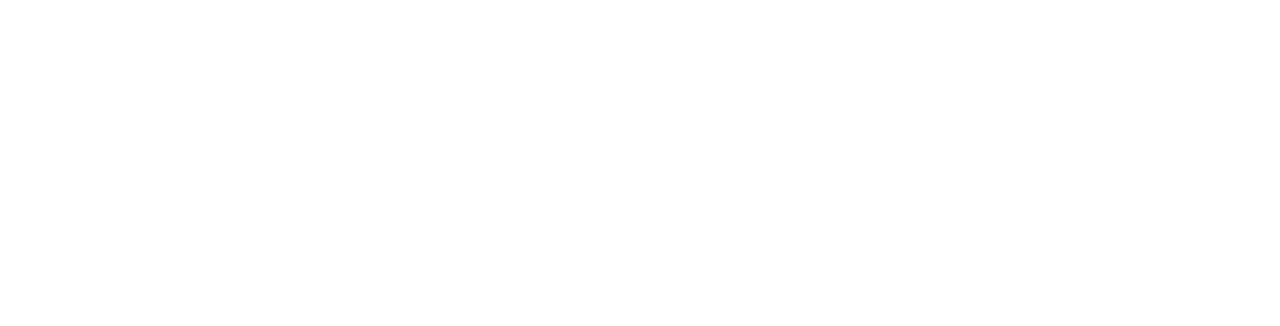
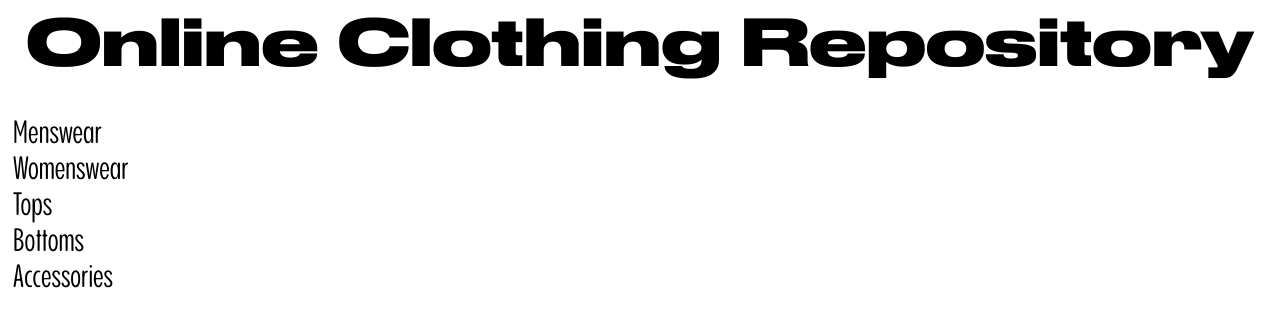
Before and after one commit to arturovilla/CSCE_310_OCR_client, a React (Create React App) app: page /tops in a window 1280 px wide. Before the commit this address had no page. Shown: the top 326 px of the page. Built offline with nearby package versions, Linux system fonts and the light colour scheme.

Commit message:
added home page with new routing for each clothing catagory, also added product card component such that only they need to be re rendered each time a new catagory is picked

```diff
--- a/src/App.js
+++ b/src/App.js
@@ -5,6 +5,8 @@ import Home from "./pages/Home";
 import Signup from "./pages/Signup";
 import Adminsignin from "./pages/Adminsignin";
 import { BrowserRouter, Routes, Route } from "react-router-dom";
+import Navbar from "./components/Navbar";
+import Productcards from "./components/Productcards";
 //
 function App() {
 	return (
@@ -14,7 +16,56 @@ function App() {
 					<Route path="/" element={<Login />} />
 					<Route path="/signup" element={<Signup />} />
 					<Route path="/admin-sign-in" element={<Adminsignin />} />
-					<Route path="/home" element={<Home />} />
+					<Route
+						path="/home"
+						element={
+							<>
+								<Home />
+								<Navbar />
+								<Productcards />
+							</>
+						}
+					/>
+					<Route
+						path="/menswear"
+						element={
+							<>
+								<Home /> <Navbar />
+							</>
+						}
+					/>
+					<Route
+						path="/womenswear"
+						element={
+							<>
+								<Home /> <Navbar />
+							</>
+						}
+					/>
+					<Route
+						path="/tops"
+						element={
+							<>
+								<Home /> <Navbar />
+							</>
+						}
+					/>
+					<Route
+						path="/bottoms"
+						element={
+							<>
+								<Home /> <Navbar />
+							</>
+						}
+					/>
+					<Route
+						path="/accessories"
+						element={
+							<>
+								<Home /> <Navbar />
+							</>
+						}
+					/>
 				</Routes>
 			</BrowserRouter>
 		</div>
--- /dev/null
+++ b/src/components/Navbar.js
@@ -0,0 +1,32 @@
+import React from "react";
+import { Link } from "react-router-dom";
+import "../css/Navbar.css";
+
+//
+function Navbar() {
+	return (
+		<div className="Navbar__list">
+			<div className="Navbar__Nav">
+				<ul style={{ listStyleType: "none", padding: 0 }}>
+					<li>
+						<Link to="/menswear">Menswear</Link>
+					</li>
+					<li>
+						<Link to="/womenswear">Womenswear</Link>
+					</li>
+					<li>
+						<Link to="/tops">Tops</Link>
+					</li>
+					<li>
+						<Link to="/bottoms">Bottoms</Link>
+					</li>
+					<li>
+						<Link to="/accessories">Accessories</Link>
+					</li>
+				</ul>
+			</div>
+		</div>
+	);
+}
+
+export default Navbar;
--- /dev/null
+++ b/src/components/Productcards.js
@@ -0,0 +1,31 @@
+import React from "react";
+import "../css/Productcard.css";
+import { Link } from "react-router-dom";
+
+function Productcards() {
+	return (
+		<div className="Productcard__card">
+			<Link to="/productpage">
+				<div className="Productcard__imgContainer">
+					<img
+						src="https://www.acnestudios.com/on/demandware.static/-/Sites-acne-product-catalog/default/dw622a6b52/images/A2/A20445-/1500x/A20445-AMV_A.jpg"
+						alt=" the header"
+					/>
+				</div>
+			</Link>
+
+			<div className="Productcard__text">
+				<h2>TITLE GOES HERE</h2>
+				<div className="Productcard__brand">
+					<h3>Product name/ designer</h3>
+				</div>
+
+				<div className="Productcard__price">
+					<h3>Price goes here</h3>
+				</div>
+			</div>
+		</div>
+	);
+}
+
+export default Productcards;
--- /dev/null
+++ b/src/css/Home.css
@@ -0,0 +1,29 @@
+.Home__Header {
+	font-family: druk;
+	font-size: 4rem;
+}
+
+.Home__Emailfield {
+	margin-top: 8vh;
+}
+
+.Home__Passwordfield {
+	margin-top: 2vh;
+}
+.Home__LoginButton {
+	margin-top: 2vh;
+}
+
+.Home__LoginButton .MuiButton-root {
+	background-color: #bf32fd !important;
+}
+
+.Home__SignUp {
+	margin-top: 2vh;
+}
+.Home__SignUp .MuiButton-root {
+	color: #bf32fd;
+}
+.Home__Admin .MuiButton-root {
+	color: #bf32fd;
+}
--- /dev/null
+++ b/src/css/Navbar.css
@@ -0,0 +1,18 @@
+.Navbar__list {
+	font-family: Penn;
+	font-size: 2rem;
+	text-align: left;
+	/* background-color: aqua; */
+	width: fit-content;
+	margin-left: 1vw;
+}
+
+li a {
+	text-decoration: none !important;
+	color: black;
+}
+
+.Navbar__Nav {
+	width: fit-content;
+	/* background-color: blue; */
+}
--- /dev/null
+++ b/src/css/Productcard.css
@@ -0,0 +1,47 @@
+.Productcard__card {
+	margin-top: 0.5rem;
+	margin-right: 2rem;
+	/* background-color: aqua; */
+	position: absolute;
+	right: 0;
+}
+.Productcard__card h2 {
+	font-family: NMon;
+	padding-top: 0.1rem;
+	padding-bottom: 0;
+	margin: 0;
+}
+.Productcard__card h3 {
+	font-size: 1rem;
+	font-family: NMon;
+}
+
+.Productcard__imgContainer img {
+	position: relative;
+	width: 24vw;
+	height: auto;
+}
+
+.Productcard__card img:hover {
+	opacity: 0.8;
+}
+
+.Productcard__card img {
+	object-fit: fill;
+	cursor: pointer;
+	transition: all 0.2s ease;
+}
+
+.Productcard__text {
+	padding-left: 0.5rem;
+	padding-right: 0.5rem;
+	justify-content: space-between;
+	align-items: center;
+	/* background-color: orange; */
+}
+
+@media screen and (max-width: 768px) {
+	.Productcard__card {
+		margin: 0rem 2rem;
+	}
+}
--- a/src/pages/Home.js
+++ b/src/pages/Home.js
@@ -1,9 +1,10 @@
 import React from "react";
+import "../css/Home.css";
 
 function Home() {
 	return (
 		<div>
-			<div className="Home__Header">Online Clothing Repository Home page</div>
+			<div className="Home__Header">Online Clothing Repository</div>
 		</div>
 	);
 }
```
